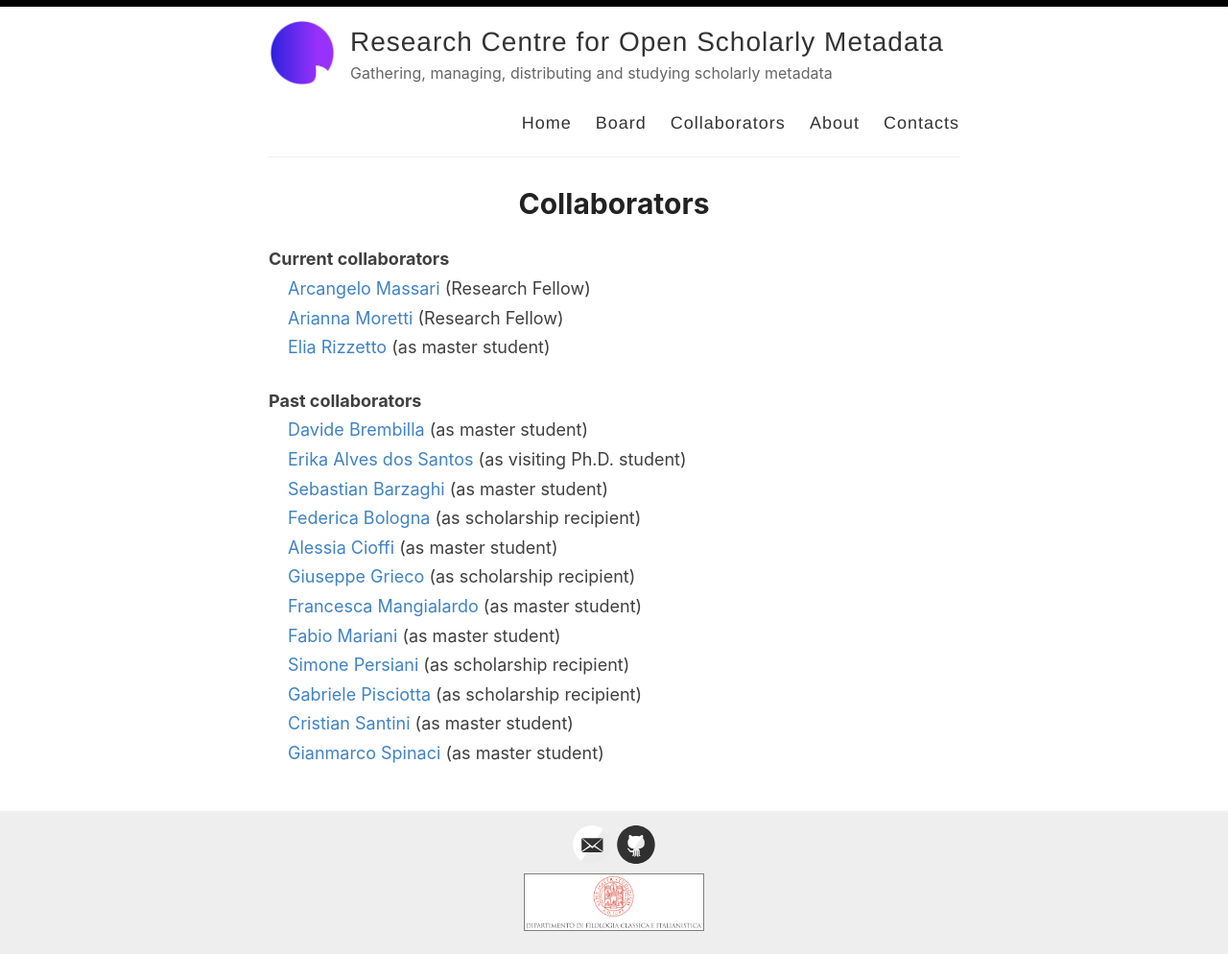
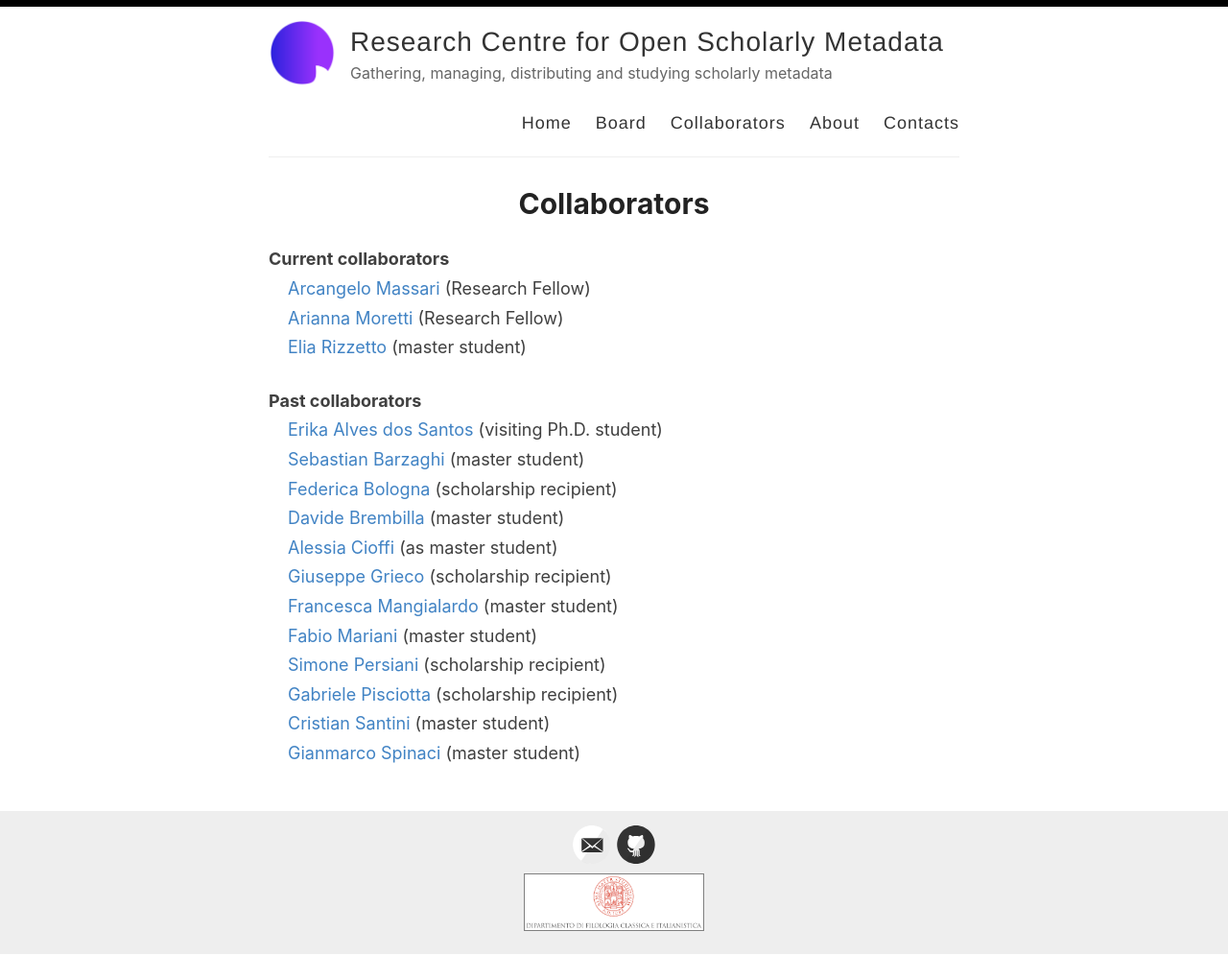
Before and after one commit to openscholarlymetadata/openscholarlymetadata.github.io, a Jekyll site: the page built from _pages/collaborators.md, in a window 1280 px wide. Shown: the whole page at 96% size. Built offline with Jekyll 4.4.1, drawn with Linux system fonts in a browser that asks for light colours.

```diff
--- a/_pages/collaborators.md
+++ b/_pages/collaborators.md
@@ -8,21 +8,21 @@ permalink: /collaborators/
     <dt><strong>Current collaborators</strong></dt>
     <dd><a href="https://github.com/arcangelo7">Arcangelo Massari</a> (Research Fellow)</dd>
     <dd><a href="https://github.com/ariannamorettj">Arianna Moretti</a> (Research Fellow)</dd>
-    <dd><a href="https://github.com/eliarizzetto">Elia Rizzetto</a> (as master student)</dd>
+    <dd><a href="https://github.com/eliarizzetto">Elia Rizzetto</a> (master student)</dd>
 </dl>
 
 <dl>
     <dt><strong>Past collaborators</strong></dt>
-    <dd><a href="https://www.linkedin.com/in/davide-brembilla-7884b3150/">Davide Brembilla</a> (as master student)</dd>
-    <dd><a href="https://bv.fapesp.br/pt/pesquisador/48322/erika-alves-dos-santos/">Erika Alves dos Santos</a> (as visiting Ph.D. student)</dd>
-    <dd><a href="https://www.unibo.it/sitoweb/sebastian.barzaghi2/en">Sebastian Barzaghi</a> (as master student)</dd>
-    <dd><a href="https://github.com/federicabologna">Federica Bologna</a> (as scholarship recipient)</dd>
+    <dd><a href="https://bv.fapesp.br/pt/pesquisador/48322/erika-alves-dos-santos/">Erika Alves dos Santos</a> (visiting Ph.D. student)</dd>
+    <dd><a href="https://www.unibo.it/sitoweb/sebastian.barzaghi2/en">Sebastian Barzaghi</a> (master student)</dd>
+    <dd><a href="https://github.com/federicabologna">Federica Bologna</a> (scholarship recipient)</dd>
+    <dd><a href="https://www.linkedin.com/in/davide-brembilla-7884b3150/">Davide Brembilla</a> (master student)</dd>
     <dd><a href="https://github.com/alessia438">Alessia Cioffi</a> (as master student)</dd>
-    <dd><a href="https://github.com/giuseppegrieco">Giuseppe Grieco</a> (as scholarship recipient)</dd>
-    <dd><a href="https://github.com/mangiafrangette">Francesca Mangialardo</a> (as master student)</dd>
-    <dd><a href="https://github.com/FabioMariani">Fabio Mariani</a> (as master student)</dd>
-    <dd><a href="https://github.com/iosonopersia">Simone Persiani</a> (as scholarship recipient)</dd>
-    <dd><a href="https://github.com/GabrielePisciotta">Gabriele Pisciotta</a> (as scholarship recipient)</dd>
-    <dd><a href="https://github.com/sntcristian">Cristian Santini</a> (as master student)</dd>
-    <dd><a href="https://github.com/gspinaci">Gianmarco Spinaci</a> (as master student)</dd>
+    <dd><a href="https://github.com/giuseppegrieco">Giuseppe Grieco</a> (scholarship recipient)</dd>
+    <dd><a href="https://github.com/mangiafrangette">Francesca Mangialardo</a> (master student)</dd>
+    <dd><a href="https://github.com/FabioMariani">Fabio Mariani</a> (master student)</dd>
+    <dd><a href="https://github.com/iosonopersia">Simone Persiani</a> (scholarship recipient)</dd>
+    <dd><a href="https://github.com/GabrielePisciotta">Gabriele Pisciotta</a> (scholarship recipient)</dd>
+    <dd><a href="https://github.com/sntcristian">Cristian Santini</a> (master student)</dd>
+    <dd><a href="https://github.com/gspinaci">Gianmarco Spinaci</a> (master student)</dd>
 </dl>
```
